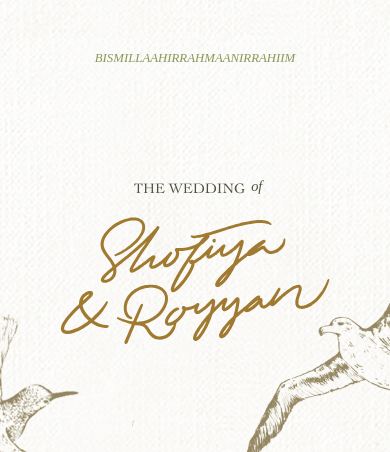
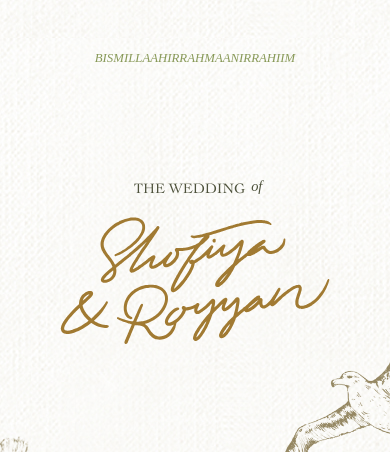
Before and after one commit to royyandzakiy/shofiyaroyyan, a plain HTML site: page index.html in a window 390 px wide. Shown: the top 452 px of the page. Drawn offline with Linux system fonts and the light colour scheme.

Commit message:
refactor(birds image):reposition birds and flowers

```diff
--- a/css/style.css
+++ b/css/style.css
@@ -31,6 +31,7 @@ body {
   background:url(../img/Background_WebAsset.jpg) center center repeat;
   line-height: 1.6;
   color: var(--primary-color);
+  height: 100vh;
 }
 
 body, h1, h2, h3, h4, p {
@@ -94,12 +95,13 @@ main {
   height: 100vh;
   margin: 0 auto;
   max-width: 100vw;
-  max-height: 900px;
+  /* max-height: 900px; */
   display: flex;
   position: relative;
   overflow: hidden;
   flex-flow: column;
   justify-content: space-around;
+  /* background-color: yellow; */
 }
 
 section {
@@ -304,10 +306,12 @@ section#d {
 
   .image-side#hummingbird-flower {
     left: 0px;
+    bottom: 0px;
   }
 
   .image-side#albatross-beach {
     right: 0px;
+    bottom: 0px;
   }
 
   .image-side img#hummingbird {
@@ -323,6 +327,7 @@ section#d {
   .image-side img#albatross {
     position: relative;
     right: -20px;
+    top: -120px;
   }
 
   .image-side img#beach {
@@ -383,7 +388,6 @@ section#d {
 
   main {
     min-height: 640px;
-    height: 100vh;
     overflow: hidden;
   }
 
@@ -409,8 +413,8 @@ section#d {
 
     .image-side img#albatross {
       position: relative;
-      right: 60px;
-      top: -20px;
+      right: 40px;
+      top: -160px;
       width: 90%;
     }
 
@@ -488,7 +492,7 @@ section#d {
 
   .image-side img#hummingbird {
     position: relative;
-    left: 80px;
+    left: 90px;
     top: -70px;
   }
 
@@ -500,9 +504,9 @@ section#d {
 
   .image-side img#albatross {
     position: relative;
-    right: 40px;
-    top: -110px;
-    width: 70%;
+    right: 10px;
+    top: -200px;
+    width: 60%;
   }
 
   .image-side img#beach {
```
